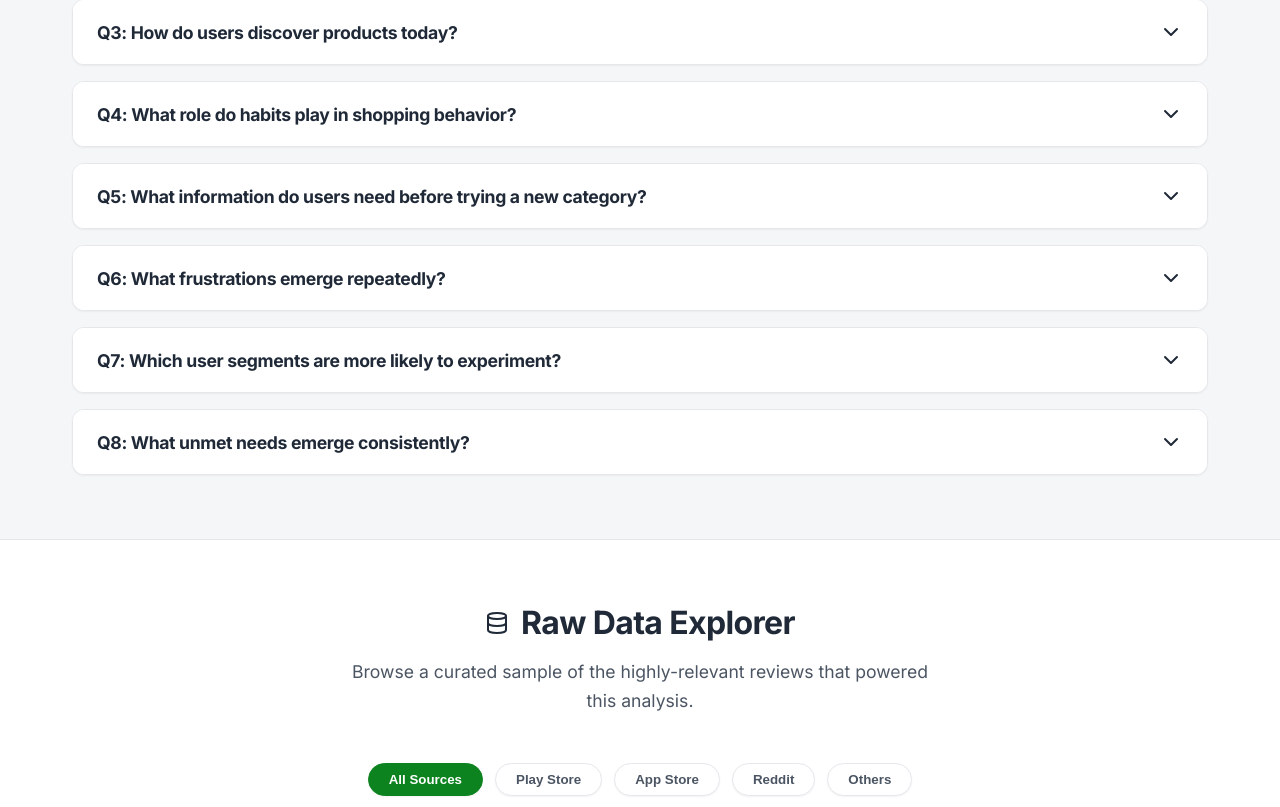
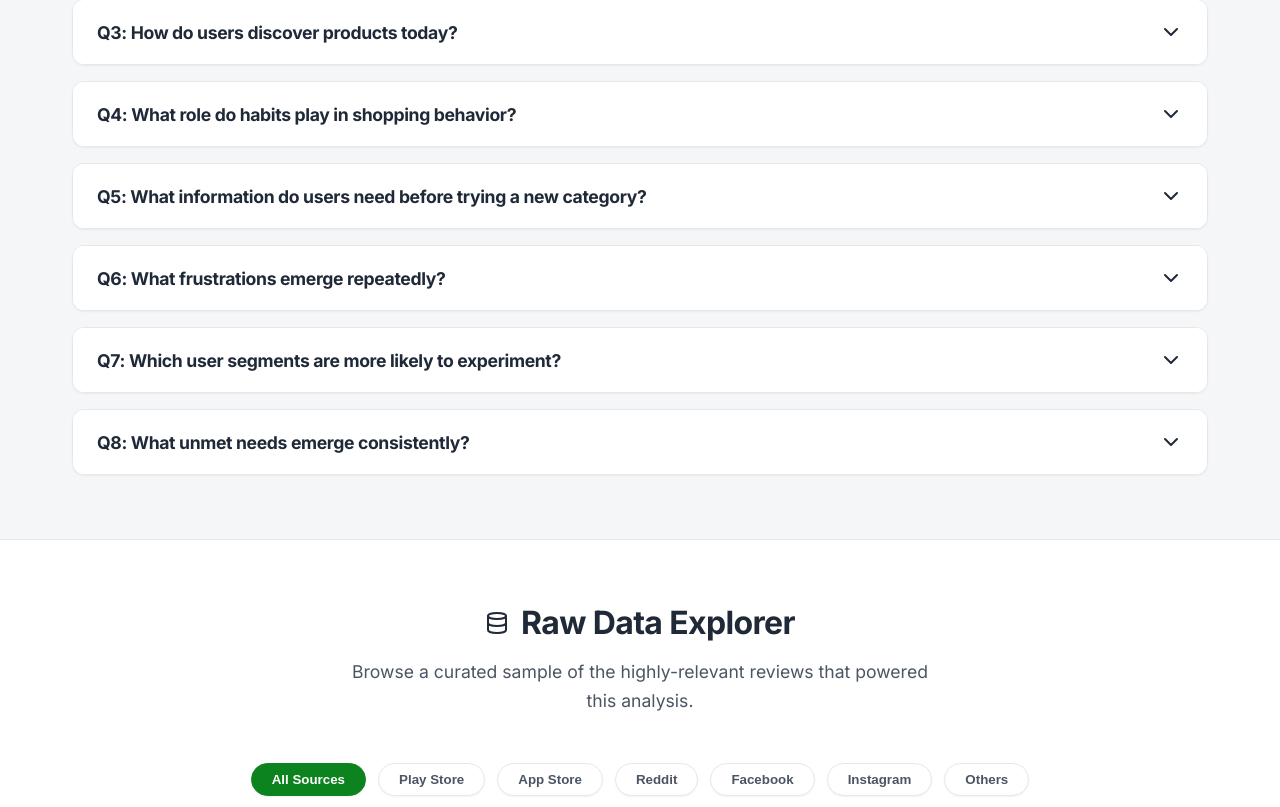
Before and after one commit to Anaagh05/-blinkit-discovery-engine, a website: page public/index.html in a window 1280 px wide. Shown: the part 2633-3440 px from the top of the page. Drawn offline with nearby package versions, Linux system fonts and the light colour scheme.

Commit message:
Add dedicated Facebook and Instagram stats, reviews, and filter buttons

```diff
--- a/public/index.html
+++ b/public/index.html
@@ -98,6 +98,8 @@
                     <button class="filter-btn" data-filter="play_store">Play Store</button>
                     <button class="filter-btn" data-filter="app_store">App Store</button>
                     <button class="filter-btn" data-filter="reddit">Reddit</button>
+                    <button class="filter-btn" data-filter="facebook">Facebook</button>
+                    <button class="filter-btn" data-filter="instagram">Instagram</button>
                     <button class="filter-btn" data-filter="others">Others</button>
                 </div>
 
--- a/public/js/data.js
+++ b/public/js/data.js
@@ -9,9 +9,70 @@ window.DISCOVERY_DATA = {
     "app_store": 604,
     "play_store": 1203,
     "reddit": 501,
-    "others": 0
+    "others": 0,
+    "facebook": 45,
+    "instagram": 82
   },
   "reviews": [
+    {
+      "date": "2026-06-12T11:20:00.000Z",
+      "rating": 3,
+      "source": "facebook",
+      "text": "Facebook Comment: Started using Blinkit after seeing an ad for their new beauty section. The delivery is fast, but finding specific skincare brands takes forever in their UI.",
+      "word_count": 28,
+      "sentiment": "neutral",
+      "score": 0.1,
+      "relevance": "high",
+      "category_signals": [
+        "beauty",
+        "skincare",
+        "finding brands"
+      ]
+    },
+    {
+      "date": "2026-04-28T16:45:00.000Z",
+      "rating": 4,
+      "source": "facebook",
+      "text": "Facebook Group: Does anyone know if Blinkit delivers fresh basil? Their search works, but browsing the fresh herbs section is really confusing.",
+      "word_count": 22,
+      "sentiment": "negative",
+      "score": -0.2,
+      "relevance": "high",
+      "category_signals": [
+        "browsing",
+        "fresh herbs"
+      ]
+    },
+    {
+      "date": "2026-07-10T19:30:00.000Z",
+      "rating": 5,
+      "source": "instagram",
+      "text": "Instagram Reel Comment: Omg didn't know they sold board games now! 🔥 I usually just reorder my same grocery list every week because the explore tab is too messy.",
+      "word_count": 29,
+      "sentiment": "positive",
+      "score": 0.4,
+      "relevance": "high",
+      "category_signals": [
+        "board games",
+        "reorder",
+        "explore tab"
+      ]
+    },
+    {
+      "date": "2026-05-02T13:15:00.000Z",
+      "rating": 3,
+      "source": "instagram",
+      "text": "Instagram Story Reply: They have so many hidden products. They really need to fix how they display categories, I only found out they sell pet food by accident. 🐶",
+      "word_count": 29,
+      "sentiment": "neutral",
+      "score": -0.1,
+      "relevance": "high",
+      "category_signals": [
+        "hidden products",
+        "categories",
+        "pet food"
+      ]
+    },
     {
       "date": "2026-06-20T10:15:00.000Z",
       "rating": 4,
```
